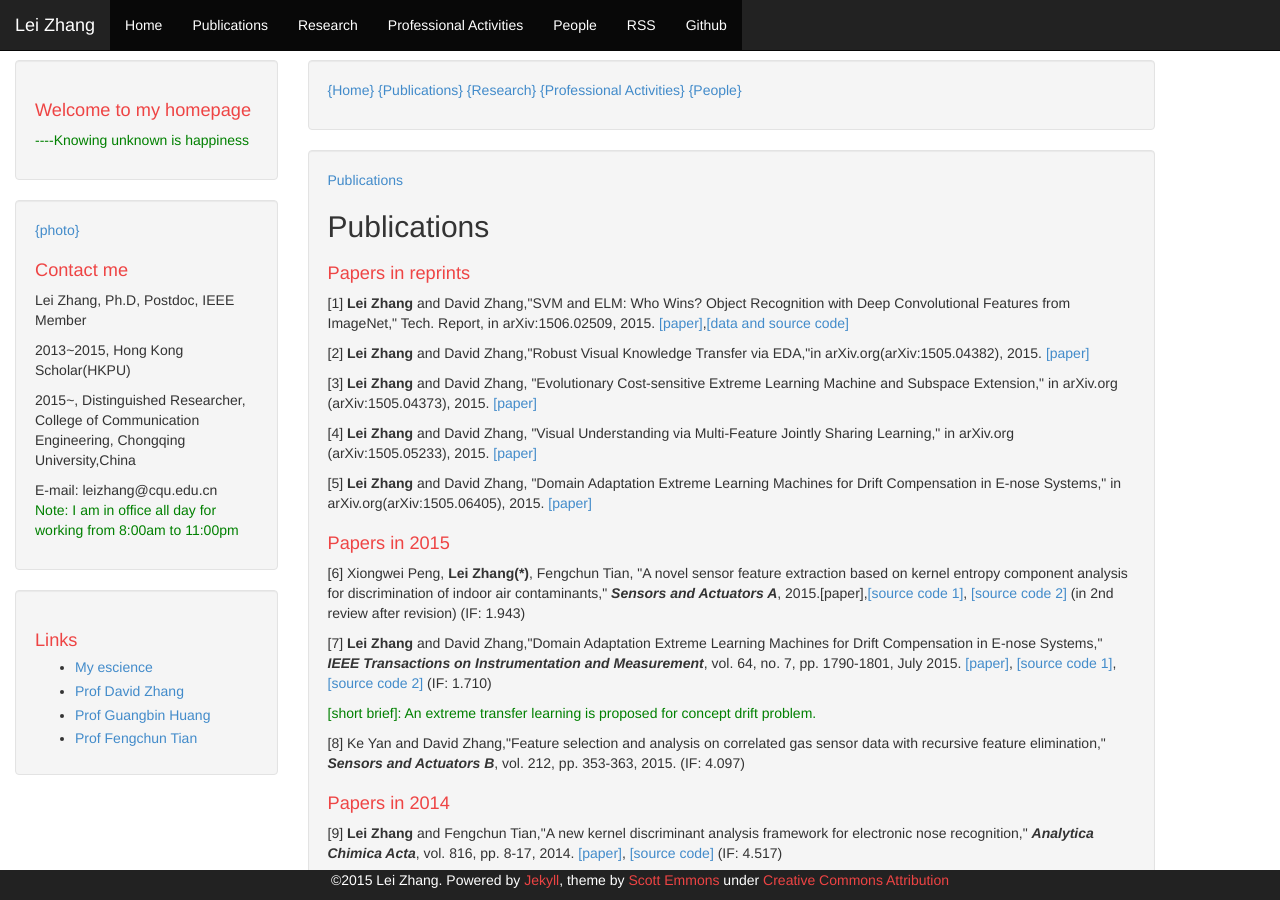
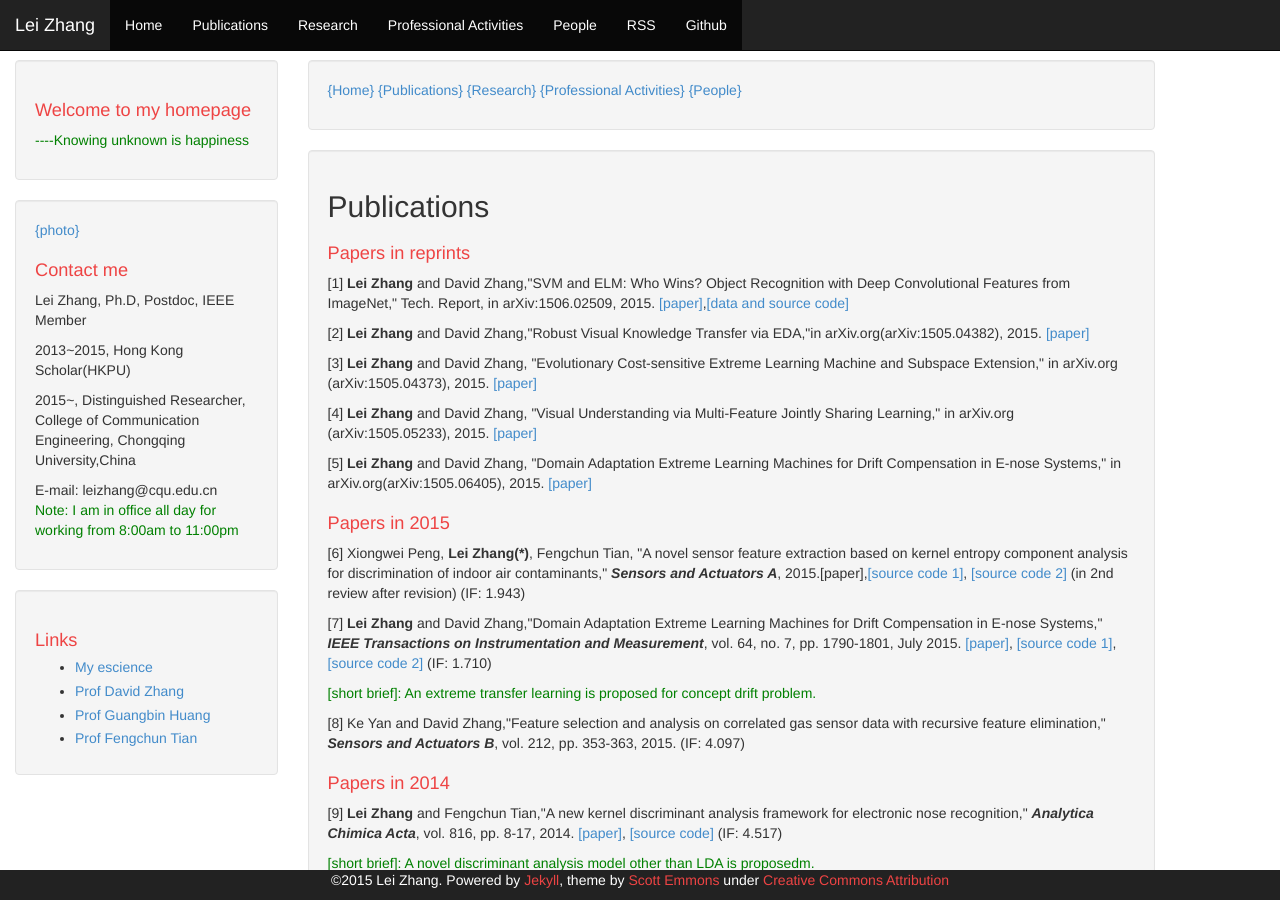
Before and after one commit to DrLeiZhang/website, a Jekyll site: the page built from publications.html, in a window 1280 px wide and 900 px high. Built offline with Jekyll 4.4.1, drawn with Linux system fonts in a browser that asks for light colours; Markdown is read by kramdown in place of the engine named in the settings.

Commit message:
Update
Signed-off-by: leizhang@cqu.edu.cn <leizhang@cqu.edu.cn>

```diff
--- a/publications.html
+++ b/publications.html
@@ -7,7 +7,6 @@ layout: default
 </div>
 
 <div class="well">
-<a href="F:\Git\myproject\publications.html">Publications</a>
     <h2>Publications</h2>
 <h1>Papers in reprints</h1>
 <p>[1] <B>Lei Zhang</B> and David Zhang,"SVM and ELM: Who Wins? Object Recognition with Deep Convolutional Features from ImageNet," Tech. Report, in arXiv:1506.02509, 2015. <a href="http://arxiv.org/abs/1506.02509">[paper]</a>,<a href="resources/DataCode_ELM_CNN.rar">[data and source code]</a></p>
```
